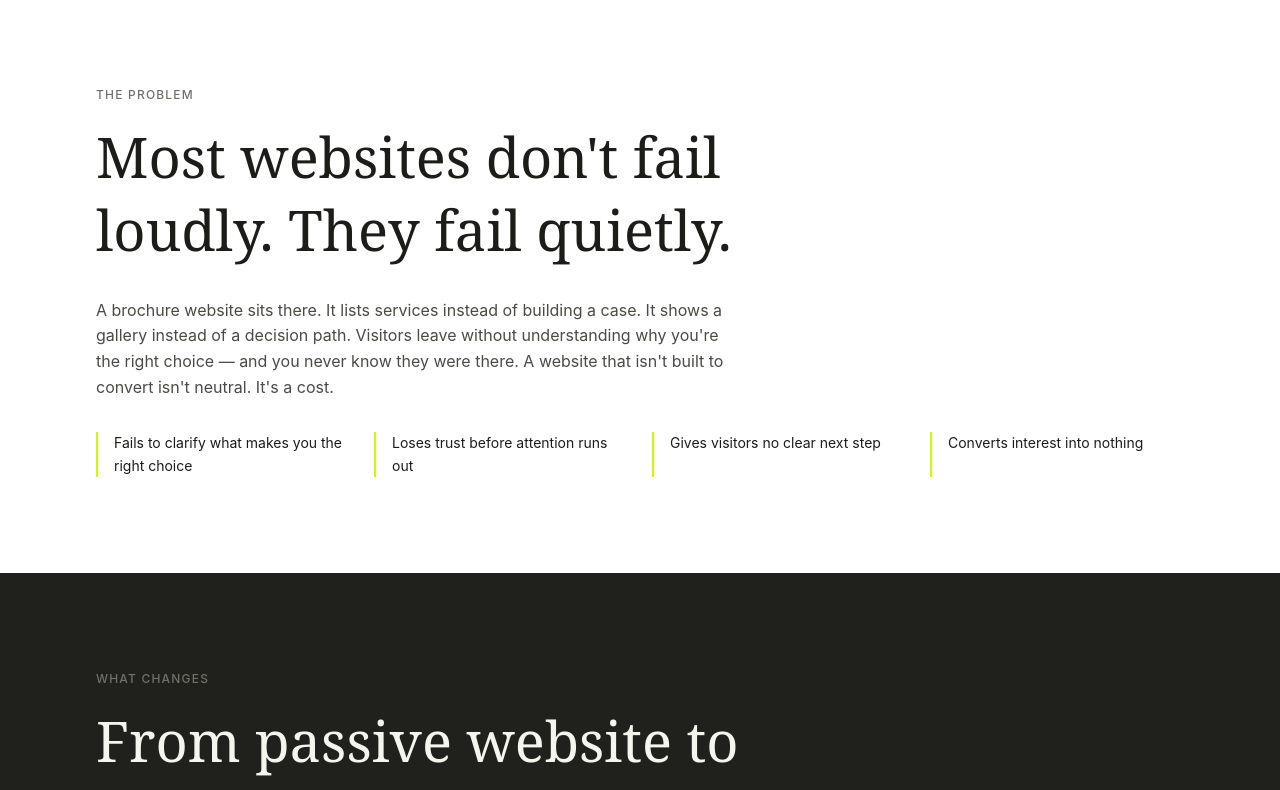
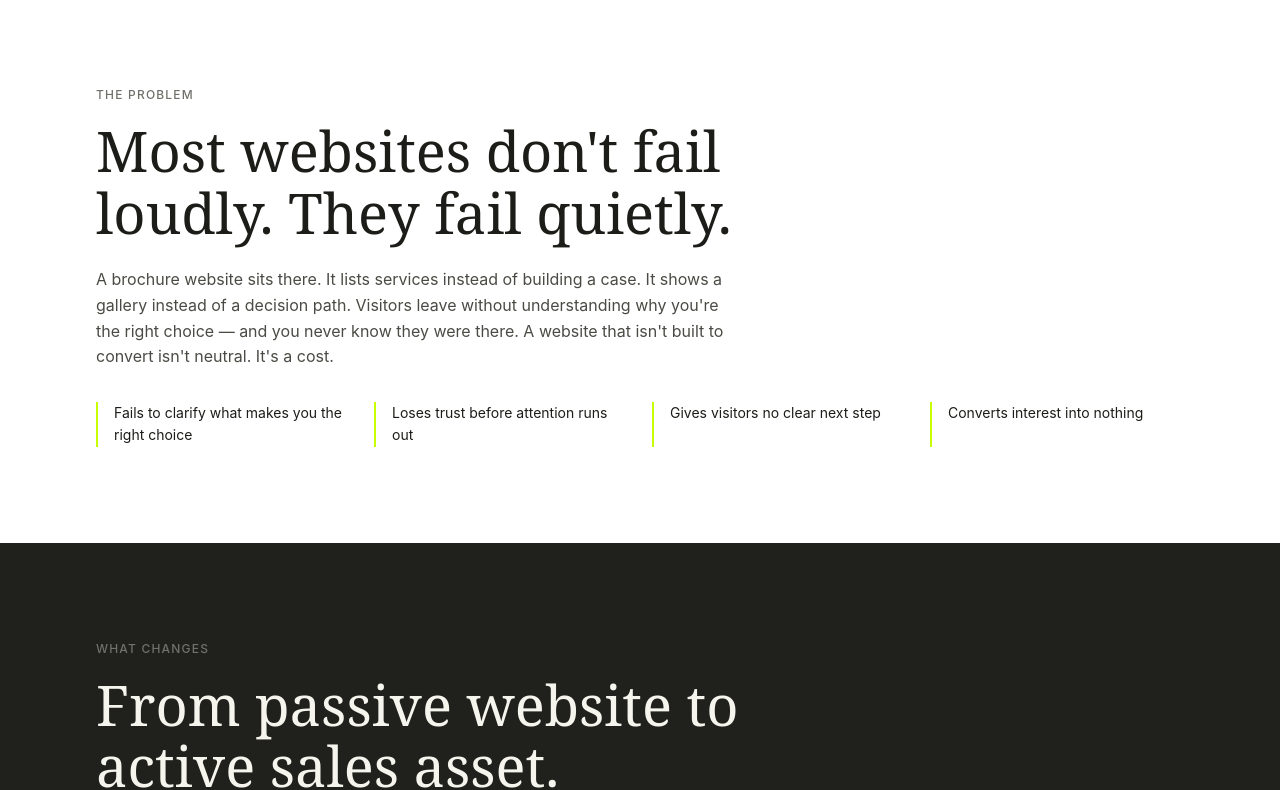
Before and after one commit to aghahaider-web/Zeta-Code-New, a Next.js app: page / in a window 1280 px wide. Shown: the part 780-1570 px from the top of the page. Built offline with nearby package versions, Linux system fonts and the light colour scheme.

Commit message:
style: tighten typography line-height and vertical rhythm on homepage
Co-authored-by: aghahaider-web <284615191+aghahaider-web@users.noreply.github.com>

```diff
--- a/app/(public)/page.tsx
+++ b/app/(public)/page.tsx
@@ -65,7 +65,7 @@ export default function HomePage() {
       <section aria-labelledby="problem-heading" style={{ background: 'var(--color-white)', padding: 'var(--space-7) var(--space-5)' }}>
         <div style={W}>
           <SectionLabel>The problem</SectionLabel>
-          <h2 id="problem-heading" style={{ fontFamily: 'var(--font-display)', fontSize: 'var(--text-2xl)', lineHeight: 'var(--leading-snug)', marginBottom: 'var(--space-4)', maxWidth: '700px' }}>
+          <h2 id="problem-heading" style={{ fontFamily: 'var(--font-display)', fontSize: 'var(--text-2xl)', marginBottom: 'var(--space-3)', maxWidth: '700px' }}>
             Most websites don't fail loudly. They fail quietly.
           </h2>
           <p style={{ fontSize: 'var(--text-base)', lineHeight: 'var(--leading-normal)', color: 'var(--color-ink-muted)', maxWidth: '640px', marginBottom: 'var(--space-4)' }}>
@@ -86,7 +86,7 @@ export default function HomePage() {
       <section aria-labelledby="outcome-heading" style={{ ...DARK, padding: 'var(--space-7) var(--space-5)' }}>
         <div style={W}>
           <SectionLabel>What changes</SectionLabel>
-          <h2 id="outcome-heading" style={{ fontFamily: 'var(--font-display)', fontSize: 'var(--text-2xl)', lineHeight: 'var(--leading-snug)', marginBottom: 'var(--space-4)', maxWidth: '700px', color: 'var(--color-canvas)' }}>
+          <h2 id="outcome-heading" style={{ fontFamily: 'var(--font-display)', fontSize: 'var(--text-2xl)', marginBottom: 'var(--space-3)', maxWidth: '700px', color: 'var(--color-canvas)' }}>
             From passive website to active sales asset.
           </h2>
           <p style={{ fontSize: 'var(--text-base)', lineHeight: 'var(--leading-normal)', color: 'var(--color-canvas)', opacity: 0.8, maxWidth: '600px' }}>
@@ -184,7 +184,7 @@ export default function HomePage() {
               { title: 'Property & interiors', desc: 'Real estate, architecture, and interior design firms whose website should reflect the standard of their work.', href: '/industries/property-interiors' },
               { title: 'Health & clinics', desc: 'Clinics and appointment-driven health businesses where trust and booking simplicity decide the conversion.', href: '/industries/health-clinics' },
             ].map(i => (
-              <a key={i.href} href={i.href} style={{ display: 'block', textDecoration: 'none', background: 'var(--color-canvas)', border: '1px solid var(--color-border)', borderRadius: '4px', padding: 'var(--space-4)', color: 'var(--color-ink)' }}>
+              <a key={i.href} href={i.href} className="industries-card" style={{ display: 'block', textDecoration: 'none', background: 'var(--color-canvas)', border: '1px solid var(--color-border)', borderRadius: '4px', padding: 'var(--space-4)', color: 'var(--color-ink)', transition: 'border-color var(--duration-fast) var(--ease-standard)' }}>
                 <h3 style={{ fontFamily: 'var(--font-display)', fontSize: 'var(--text-lg)', marginBottom: 'var(--space-1)' }}>{i.title}</h3>
                 <p style={{ fontSize: 'var(--text-sm)', color: 'var(--color-ink-muted)', lineHeight: 'var(--leading-normal)' }}>{i.desc}</p>
               </a>
@@ -266,7 +266,7 @@ export default function HomePage() {
       <section aria-labelledby="founder-heading" style={{ background: 'var(--color-canvas)', padding: 'var(--space-7) var(--space-5)' }}>
         <div style={{ ...W, maxWidth: '720px' }}>
           <SectionLabel>Who's behind this</SectionLabel>
-          <h2 id="founder-heading" style={{ fontFamily: 'var(--font-display)', fontSize: 'var(--text-xl)', marginBottom: 'var(--space-4)' }}>
+          <h2 id="founder-heading" style={{ fontFamily: 'var(--font-display)', fontSize: 'var(--text-xl)', marginBottom: 'var(--space-3)' }}>
             Built by someone who's done this before.
           </h2>
           <p style={{ fontSize: 'var(--text-base)', lineHeight: 'var(--leading-normal)', color: 'var(--color-ink-muted)', marginBottom: 'var(--space-2)' }}>
@@ -305,7 +305,7 @@ export default function HomePage() {
       {/* ── 11. FINAL CONVERSION ── */}
       <section aria-labelledby="cta-heading" style={{ ...DARK, padding: 'var(--space-8) var(--space-5)' }}>
         <div style={{ ...W, maxWidth: '720px', textAlign: 'center' }}>
-          <h2 id="cta-heading" style={{ fontFamily: 'var(--font-display)', fontSize: 'var(--text-2xl)', color: 'var(--color-canvas)', lineHeight: 'var(--leading-snug)', marginBottom: 'var(--space-3)' }}>
+          <h2 id="cta-heading" style={{ fontFamily: 'var(--font-display)', fontSize: 'var(--text-2xl)', color: 'var(--color-canvas)', marginBottom: 'var(--space-3)' }}>
             Ready to stop settling?
           </h2>
           <p style={{ fontSize: 'var(--text-base)', color: 'var(--color-canvas)', opacity: 0.8, marginBottom: 'var(--space-5)' }}>
```
Also changed, not shown: .jules/lumen.md (added).
